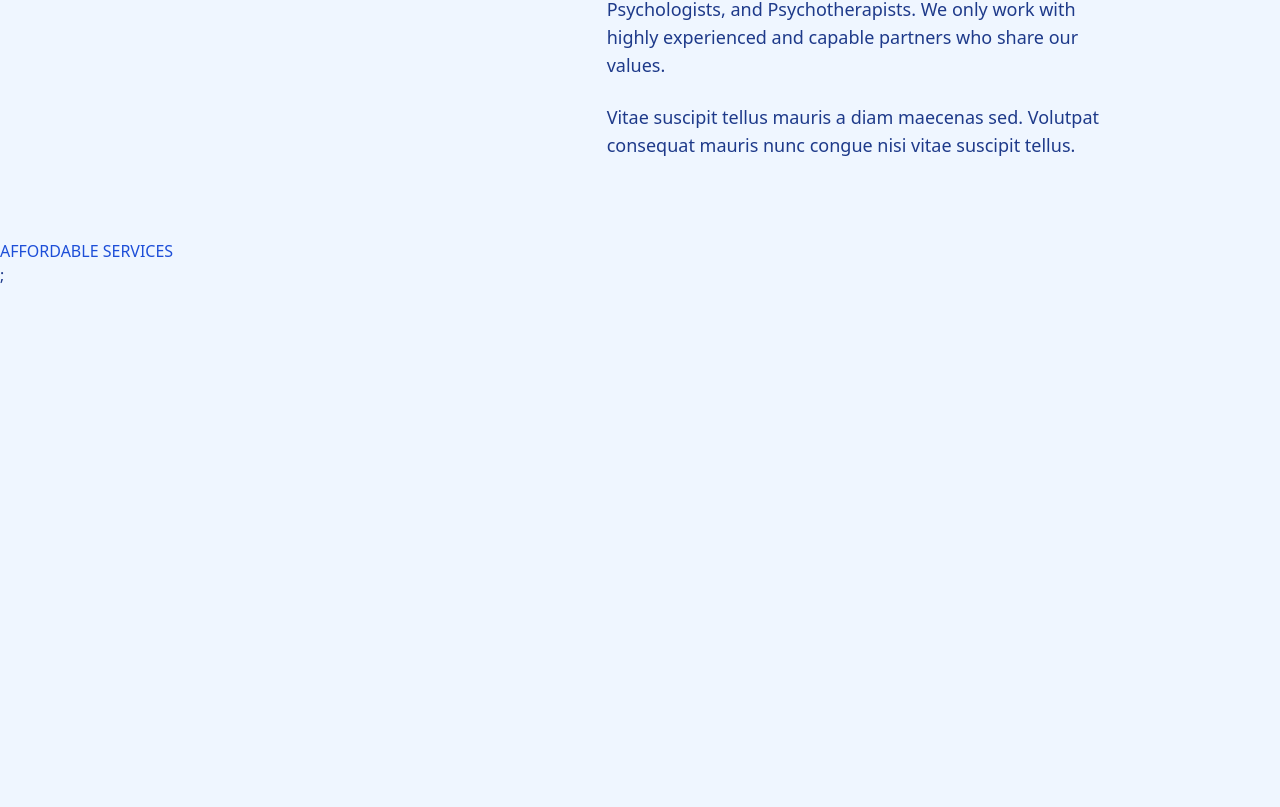
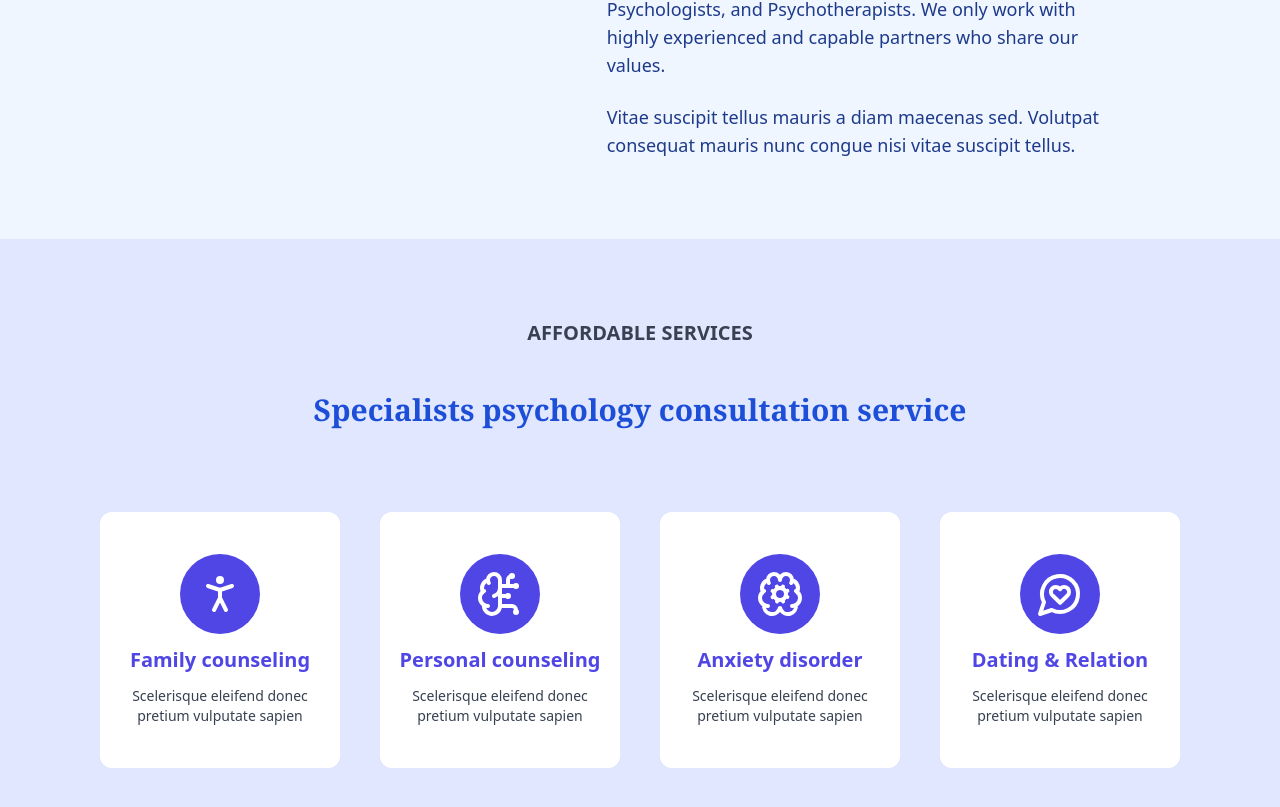
Before and after one commit to abhissh11/psycheMaster, a Next.js app: page / in a window 1280 px wide. Shown: the part 1205-2012 px from the top of the page. Before the commit the page ends 1492 px from the top, so only its background shows below. Built offline with nearby package versions, Linux system fonts and the light colour scheme.

Commit message:
aos & serv sec

```diff
--- a/package.json
+++ b/package.json
@@ -11,6 +11,7 @@
   "dependencies": {
     "@next/font": "^14.2.15",
     "@radix-ui/react-slot": "^1.1.0",
+    "aos": "^2.3.4",
     "class-variance-authority": "^0.7.0",
     "clsx": "^2.1.1",
     "framer-motion": "^11.11.17",
@@ -23,6 +24,7 @@
     "tailwindcss-animate": "^1.0.7"
   },
   "devDependencies": {
+    "@types/aos": "^3.0.7",
     "@types/node": "^20",
     "@types/react": "^18",
     "@types/react-dom": "^18",
--- a/src/app/globals.css
+++ b/src/app/globals.css
@@ -68,3 +68,12 @@ li:hover {
 .font-lora {
   font-family: "Lora", serif;
 }
+
+.animated-image {
+  transition: transform 0.3s ease, box-shadow 0.3s ease-in-out; /* Smooth hover effect */
+}
+
+.animated-image:hover {
+  transform: scale(1.05); /* Apply scale on hover */
+  box-shadow: 0px 10px 20px rgba(0, 0, 0, 0.2); /* Optional shadow */
+}
--- a/src/app/layout.tsx
+++ b/src/app/layout.tsx
@@ -3,6 +3,7 @@ import localFont from "next/font/local";
 import "./globals.css";
 import Header from "@/components/Header";
 import { Lora } from "next/font/google";
+import AOSProvider from "@/components/AosProvider";
 
 const geistSans = localFont({
   src: "./fonts/GeistVF.woff",
@@ -38,8 +39,10 @@ export default function RootLayout({
         className={`${geistSans.variable} ${geistMono.variable} ${lora.variable} antialiased`}
       >
         <>
-          <Header />
-          {children}
+          <AOSProvider>
+            <Header />
+            {children}
+          </AOSProvider>
         </>
       </body>
     </html>
--- a/src/components/About.tsx
+++ b/src/components/About.tsx
@@ -6,8 +6,9 @@ export default function About() {
     <div className="relative px-4 md:px-10 lg:px-20 py-10 md:py-20">
       <div className="flex flex-col lg:flex-row items-center justify-center lg:gap-10 lg:items-start">
         {/* Image Section */}
-        <div className="w-full lg:w-1/3 flex justify-center lg:justify-start mb-10 lg:mb-0">
+        <div className=" w-full lg:w-1/3 flex justify-center lg:justify-start mb-10 lg:mb-0">
           <Image
+            data-aos="fade-up"
             src="/images/about-psyche.jpg"
             alt="about-us-img"
             width={600}
@@ -17,7 +18,10 @@ export default function About() {
         </div>
 
         {/* Content Section */}
-        <div className="lg:w-1/2 lg:pl-10 flex flex-col gap-6">
+        <div
+          data-aos="fade-left"
+          className="lg:w-1/2 lg:pl-10 flex flex-col gap-6"
+        >
           <h1 className="text-3xl font-normal font-mono text-center lg:text-left">
             About Us
           </h1>
--- /dev/null
+++ b/src/components/AosProvider.tsx
@@ -0,0 +1,19 @@
+"use client";
+
+import { useEffect } from "react";
+import AOS from "aos";
+import "aos/dist/aos.css";
+
+interface AOSProviderProps {
+  children: React.ReactNode;
+}
+
+const AOSProvider = ({ children }: AOSProviderProps) => {
+  useEffect(() => {
+    AOS.init();
+  }, []);
+
+  return <>{children}</>;
+};
+
+export default AOSProvider;
--- a/src/components/Hero.tsx
+++ b/src/components/Hero.tsx
@@ -40,7 +40,7 @@ export default function Hero() {
         <div className="absolute inset-0 bg-cover bg-center animate-slide2"></div>
         <div className="absolute inset-0 bg-cover bg-center animate-slide3"></div>
         {/* overlay */}
-        <div className="absolute inset-0 bg-black opacity-70"></div>
+        <div className="absolute inset-0 bg-black opacity-60"></div>
 
         {/* Content */}
         <div className=" relative z-10 gap-10 flex flex-col m-5 items-center justify-center  h-full text-white">
--- a/src/components/ServicesComponet.tsx
+++ b/src/components/ServicesComponet.tsx
@@ -1,9 +1,64 @@
+import {
+  BrainCircuit,
+  BrainCog,
+  MessageCircleHeart,
+  PersonStanding,
+} from "lucide-react";
 import React from "react";
 
 export default function ServicesComponet() {
+  const services = [
+    {
+      icon: <PersonStanding size={48} />,
+      title: "Family counseling",
+      description: "Scelerisque eleifend donec pretium vulputate sapien",
+    },
+    {
+      icon: <BrainCircuit size={48} />,
+      title: "Personal counseling",
+      description: "Scelerisque eleifend donec pretium vulputate sapien",
+    },
+    {
+      icon: <BrainCog size={48} />,
+      title: "Anxiety disorder",
+      description: "Scelerisque eleifend donec pretium vulputate sapien",
+    },
+    {
+      icon: <MessageCircleHeart size={48} />,
+      title: "Dating  & Relation",
+      description: "Scelerisque eleifend donec pretium vulputate sapien",
+    },
+  ];
   return (
-    <div>
-      <h1>AFFORDABLE SERVICES</h1>;
+    <div className="min-h-[50vh] bg-indigo-100 px-4 md:px-10 lg:px-10 py-20">
+      <div className="flex flex-col gap-10 justify-center items-center">
+        <h3 className="text-xl text-center font-semibold text-gray-700">
+          AFFORDABLE SERVICES
+        </h3>
+        <h1 className="text-3xl text-center font-bold font-serif tracking-normal leading-normal">
+          Specialists psychology consultation service
+        </h1>
+      </div>
+      <div className="sm:my-30 my-20 flex md:flex-row flex-col gap-10 flex-wrap items-center justify-center  ">
+        {services.map((sv) => (
+          <div
+            key={sv.title}
+            data-aos="fade-right"
+            data-aos-delay="200"
+            className="animated-image flex flex-col gap-3 text-center items-center justify-center bg-white lg:w-1/5 max-w-72 h-64 rounded-xl cursor-pointer"
+          >
+            <h4 className="text-white bg-indigo-600 p-4 rounded-full">
+              {sv.icon}
+            </h4>
+            <h1 className="text-xl text-indigo-600 font-bold  text-center">
+              {sv.title}
+            </h1>
+            <h1 className="text-center text-sm text-gray-700 px-4 font-normal">
+              {sv.description}
+            </h1>
+          </div>
+        ))}
+      </div>
     </div>
   );
 }
```
Also changed, not shown: 1 other file (tests, documents, lock files or other folders).
